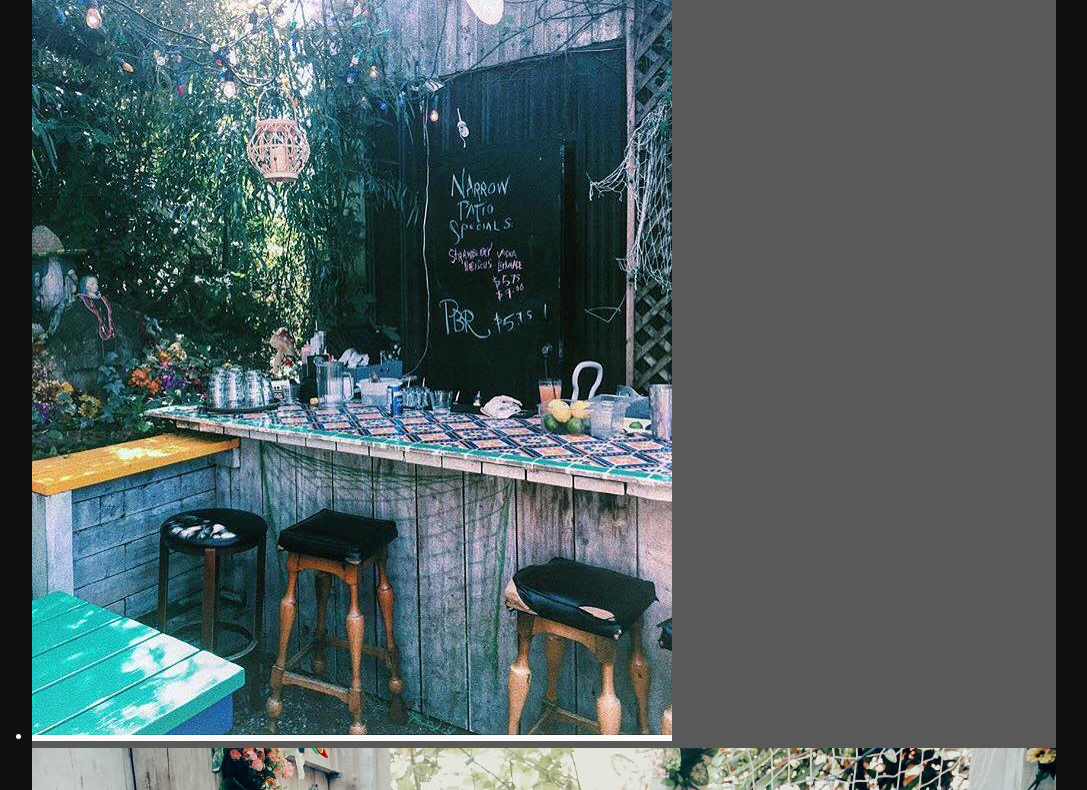
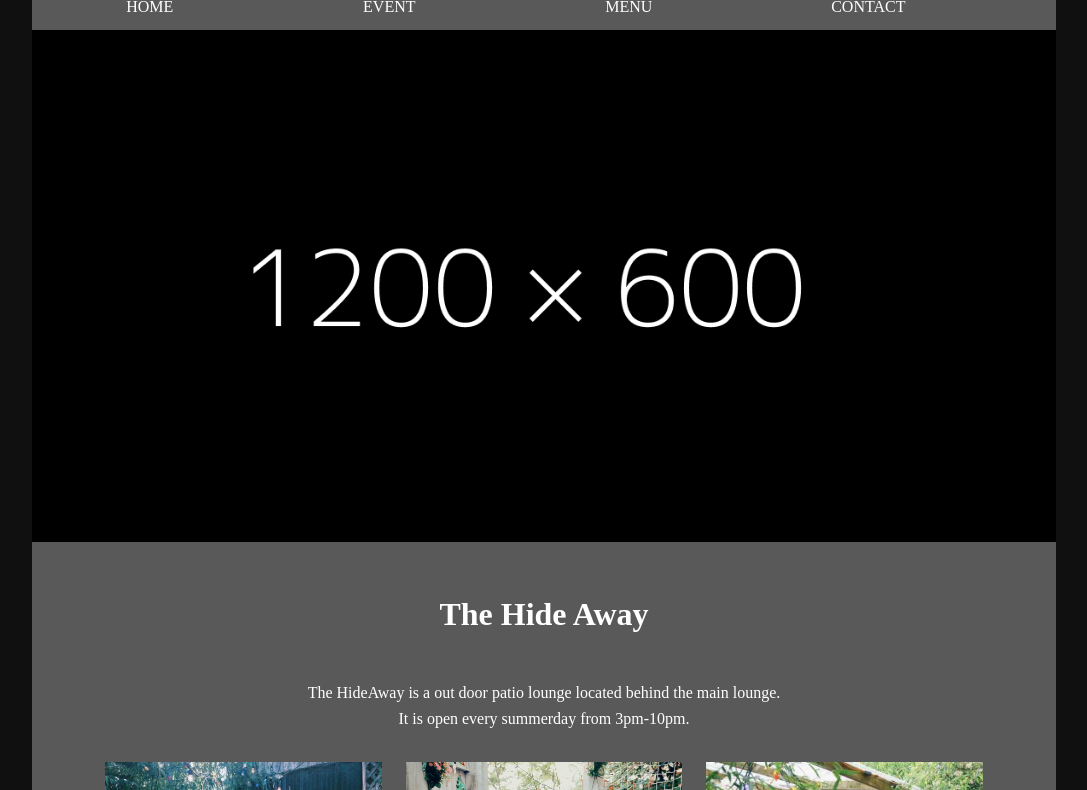
Before and after one commit to majucita/web-final-project, a plain HTML site: page event.html in a window 1280 px wide. Shown: the part 216-1006 px from the top of the page, without its empty margins (96-1183 px from the left). Drawn offline with Linux system fonts and the light colour scheme.

Commit message:
Added event page design
Added event page's css

```diff
--- a/css/style.scss
+++ b/css/style.scss
@@ -198,7 +198,37 @@ Top
 /*==================================================
 Event
 ==================================================*/
-
+#event{
+	.the-titile-away{
+			width: $innerWidth;
+			margin: 0 auto;
+		.the-title-away-wrap{
+		}
+		.the-title-away-wrap-text{
+			margin: 0 0 30px;
+			text-align: center;
+		}
+		.the-title-away-wrap-picture{
+			ul{
+				text-align: center;
+				li{
+					display: inline-block;
+					width: 30%;
+					margin: 0 10px;
+					vertical-align: top;
+					img{
+						width: 100%;
+						height: 250px;
+						object-fit: cover;
+					}
+				}
+			}
+		}
+		.rent-text{
+			text-align: center;
+		}
+	}
+}
 
 /*==================================================
 Menu
--- a/event.html
+++ b/event.html
@@ -1,6 +1,5 @@
 <!DOCTYPE html>
 <html lang="en">
-
 <head>
     <meta charset="UTF-8">
     <meta name="viewport" content="width=device-width, initial-scale=1.0">
@@ -9,22 +8,34 @@
     <link rel="stylesheet" href="css/reset.css" type="text/css">
     <link rel="stylesheet" href="css/style.css" type="text/css">
     <link rel="shortcut icon" type="image/x-icon" href="img/favicon.ico">
+    <link rel="stylesheet" href="https://use.fontawesome.com/releases/v5.6.3/css/all.css" integrity="sha384-UHRtZLI+pbxtHCWp1t77Bi1L4ZtiqrqD80Kn4Z8NTSRyMA2Fd33n5dQ8lWUE00s/" crossorigin="anonymous">
 </head>
-
 <body>
     <div id="container">
         <header>
+	        <h1><img src="img/logo.png" alt="Logo" width="200" height="200"></h1>
+	        <div id="main-menu">
+		        <nav>
+			        <ul class="main-menu-list">
+			        	<li><a href="./index.html">HOME</a></li>
+			        	<li><a href="./event.html">EVENT</a></li>
+			        	<li><a href="./menu.html">MENU</a></li>
+			        	<li><a href="./contact.html">CONTACT</a></li>
+			        </ul>
+		        </nav>
+	        </div>
         </header>
         <main>
+	        <div id="banner">
+		        <img src="img/event_banner.png" alt="event_banner" width="1200" height="600">
+	        </div>
             <div id="event">
                 <div class="the-titile-away">
                     <div class="the-title-away-wrap">
+	                    <h2>The Hide Away</h2>
                         <div class="the-title-away-wrap-text">
-                            <h2>The Hide Away</h2>
-                            <p>
-                                The HideAway is a out door patio lounge located behind the main lounge.It is open every
-                                summerday from 3pm-10pm.
-                            </p>
+                            <p>The HideAway is a out door patio lounge located behind the main lounge.</p>
+                            <p>It is open every summerday from 3pm-10pm.</p>
                         </div>
                         <div class="the-title-away-wrap-picture">
                             <ul>
@@ -36,7 +47,7 @@
                     </div>
                     <div class="rent">
                         <h2>rent</h2>
-                        <div class="rent-wrap">
+                        <div class="rent-text">
                             <p>Rent The Narrow Lounge now for your event!Contact:</p>
                             <p>G.M Rachel Zottenberg 604.839.5780</p>
                             <p>Reservations available for large parties only.</p>
@@ -45,8 +56,9 @@
                 </div>
             </div>
         </main>
-        <footer></footer>
+        <footer>
+	        <p id="copyright">Copyright &copy; 2019 All Rights Reserved.</p>
+        </footer>
     </div>
 </body>
-
 </html>
```
Also changed, not shown: css/style.css.
